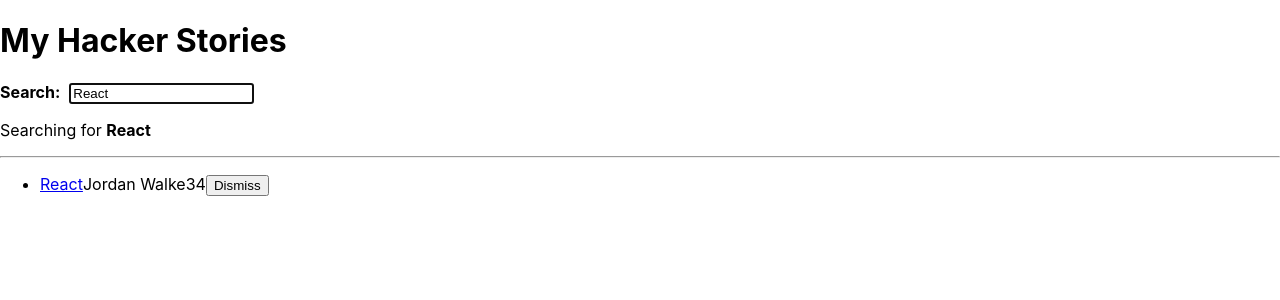
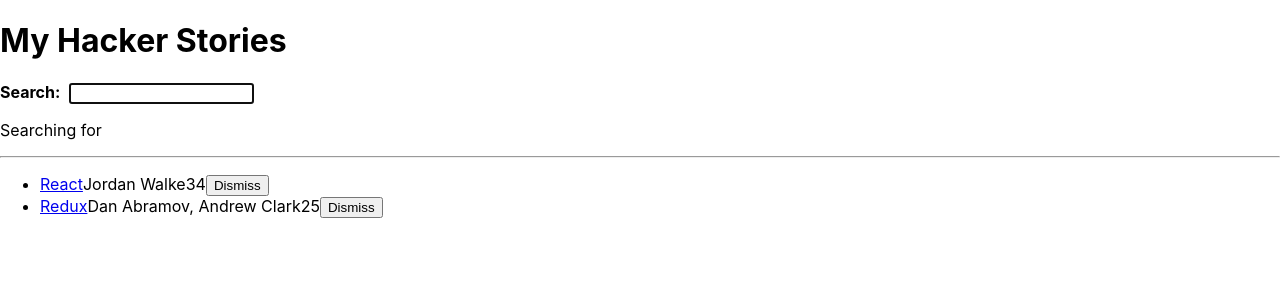
Before and after one commit to alenamedved/Road-to-React, a React (Create React App) app: page / in a window 1280 px wide. Shown: the top 300 px of the page. Built offline with nearby package versions, Linux system fonts and the light colour scheme.

Commit message:
asinchronous data

```diff
--- a/src/App.js
+++ b/src/App.js
@@ -1,5 +1,7 @@
 import * as React from "react";
 import "./App.css";
+
+
 
 const useSemiPersistentState = (key, initialState) => {
   const [value, setValue] = React.useState(
@@ -31,10 +33,31 @@
     objectID: 1,
   },
 ];
+const getAsyncStories = () =>
+ new Promise((resolve) =>
+ setTimeout(
+    () => resolve({ data: { stories: initialStories } }),
+    2000
+    )
+ )
+;
 
 const App = () => {
-  const [searchTerm, setSearchTerm] = useSemiPersistentState("search", "React");
-  const [stories, setStories] = React.useState(initialStories);
+  const [searchTerm, setSearchTerm] = useSemiPersistentState("search", "");
+  const [stories, setStories] = React.useState([]);
+  const [isLoading, setIsLoading] = React.useState(false)
+  const [isError, setIsError] = React.useState(false)
+
+  React.useEffect(() => {
+    setIsLoading(true)
+
+    getAsyncStories()
+      .then((result) => {
+        setStories(result.data.stories);
+        setIsLoading(false)
+    })
+      .catch(() => setIsError(true))
+  }, []);
 
   console.log("App renders");
   //A
@@ -72,7 +95,16 @@
       </p>
 
       <hr />
-      <List list={searchedStories} onRemoveItem={handleRemoveStory} />
+      {isError && <p>Something went wrong...</p> }
+
+      {isLoading ? (
+        <p>Loading...</p>
+      ) : (
+        <List
+          list={searchedStories}
+          onRemoveItem={handleRemoveStory}
+        />
+      )}
     </>
   );
 };
```
